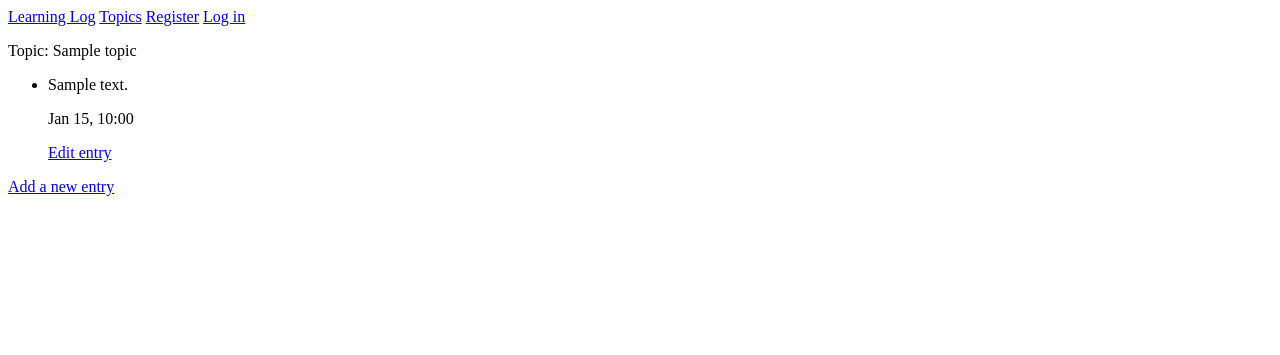
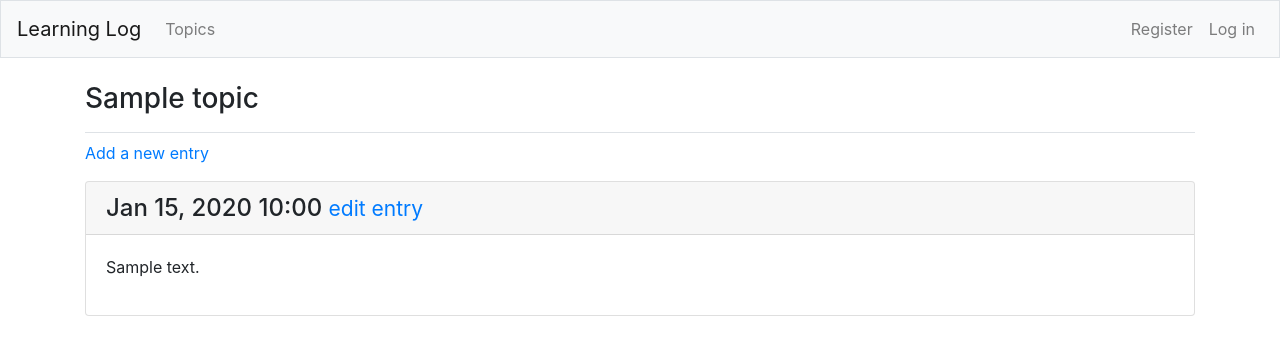
Before and after one commit to jamessuttonjr/Django, a Django app: template MainApp/templates/mainapp/topic.html in a window 1280 px wide. Shown: the top 355 px of the page. Run offline with Django 3.2, Linux system fonts and the light colour scheme; the template is opened without the code that fills it: most values are stand-ins (such as "Sample title", 1, 10 or a date in 2020); some libraries are stand-ins or nearby versions.

Commit message:
Styled different pages of the website.

```diff
--- a/MainApp/templates/mainapp/base.html
+++ b/MainApp/templates/mainapp/base.html
@@ -1,15 +1,63 @@
-<p>
-    <a href="{% url 'MainApp:index' %}">Learning Log</a>
-    <a href="{% url 'MainApp:topics' %}">Topics</a>
-    {% if user.is_authenticated %}
-    Hello, {{ user.username}}
-    <a href="{% url 'users:logout' %}">Log out<a />
-        {% else %}
-        <a href="{% url 'users:register' %}">Register<a />
-            <a href="{% url 'users:login' %}">Log in<a />
-                {% endif %}
-</p>
 
-{% block content %}
+{% load bootstrap4 %}
+ <!doctype html>
+ <html lang="en">
+ <head>
+  <meta charset="utf-8">
+  <meta name="viewport" content="width=device-width, initial-scale=1,
+    shrink-to-fit=no">
+    <title>Learning Log</title>
 
-{% endblock content %}
+    {% bootstrap_css %}
+    {% bootstrap_javascript jquery='full' %}
+  </head>
+
+  <body>
+    <nav class="navbar navbar-expand-md navbar-light bg-light mb-4 border">
+
+        <a class="navbar-brand" href="{% url 'MainApp:index'%}">
+     Learning Log</a>
+
+         <button class="navbar-toggler" type="button" data-toggle="collapse"
+            data-target="#navbarCollapse" aria-controls="navbarCollapse"
+            aria-expanded="false" aria-label="Toggle navigation">
+           <span class="navbar-toggler-icon"></span></button>
+
+           <div class="collapse navbar-collapse" id="navbarCollapse">
+              <ul class="navbar-nav mr-auto">
+                <li class="nav-item">
+             <a class="nav-link" href="{% url 'MainApp:topics'%}">
+             Topics</a></li>
+             </ul>
+
+             <ul class="navbar-nav ml-auto">
+                 {% if user.is_authenticated %}
+                 <li class="nav-item">
+                     <span class="navbar-text">Hello, {{ user.username }}.</span>
+                 </li>
+                 <li class="nav-item">
+                    <a class="nav-link" href="{% url 'users:logout' %}">Log out</a>
+                 </li>
+                 {% else %}
+                 <li class="nav-item">
+                    <a class="nav-link" href="{% url 'users:register' %}">Register</a>
+                 </li>
+                 <li class="nav-item">
+                    <a class="nav-link" href="{% url 'users:login' %}">Log in</a></li>
+                 {% endif %}
+             </ul>
+            </div>
+        </nav>
+
+        <main role="main" class="container">
+            <div class="pb-2 mb-2 border-bottom">
+                {% block page_header %}{% endblock page_header %}
+            </div>
+            <div>
+                {% block content %}{% endblock content %}
+             </div>
+            </main>
+
+        </body>
+
+        </html>
--- a/MainApp/templates/mainapp/topic.html
+++ b/MainApp/templates/mainapp/topic.html
@@ -1,27 +1,31 @@
 {% extends "MainApp/base.html" %}
+
+{% block page_header %}
+    <h3>{{ topic }}</h3>
+{% endblock page_header %}
 
 {% block content %}
 
-
-
-<p>Topic: {{ topic }}</p>
-
-<ul>{% for e in entries %}
-    <li>
-        <p>{{ e.text|linebreaks }}</p>
-        <p>{{e.date_added|date:'M d, H:i' }}</p>
-        <p>
-            <a href="{% url 'MainApp:edit_entry' e.id %}">Edit entry</a>
-        </p>
-    </li>
-    {% empty %}
-    <li> There are no entries for this topic yet.</li>
-    {% endfor %}
-</ul>
 
 <p>
     <a href="{% url 'MainApp:new_entry' topic.id %}">Add a new entry</a>
 </p>
 
+{% for entry in entries %}
+    <div class="card mb-3">
+        <h4 class="card-header">
+            {{ entry.date_added|date:'M d, Y H:i' }}
+            <small><a href="{% url 'MainApp:edit_entry' entry.id %}">
+                edit entry</a></small>
+        </h4>
+        <div class="card-body">
+            {{ entry.text|linebreaks }}
+        </div>
+    </div>
+ {% empty %}
+    <p>There are no entries for this topic yet.</p>
+ {% endfor %}
+
+
 
 {% endblock content %}
--- a/learning_log/settings.py
+++ b/learning_log/settings.py
@@ -34,6 +34,11 @@ INSTALLED_APPS = [
     #myapps
     'MainApp',
     'users',
+
+    #third party apps
+    'bootstrap4',
+
+    #default django apps
     'django.contrib.admin',
     'django.contrib.auth',
     'django.contrib.contenttypes',
```
Also changed, not shown: MainApp/templates/mainapp/index.html (+10 -7 lines), MainApp/templates/mainapp/topics.html (+10 -11 lines), users/templates/registration/login.html (+14 -9 lines), db.sqlite3.
